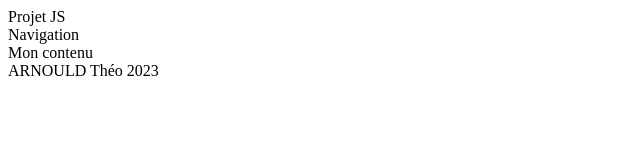
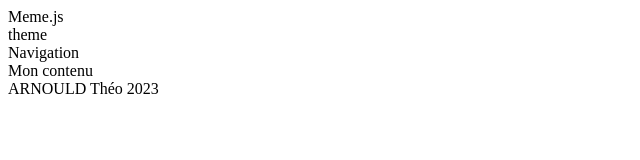
Before and after one commit to Diaksey/Orsys, a website: page index.html in a window 1280 px wide. Shown: the whole page, without its empty margins (0-640 px from the left). Drawn offline with Linux system fonts and the light colour scheme.

Commit message:
Premiers div et span

```diff
--- a/index.html
+++ b/index.html
@@ -8,7 +8,11 @@
     <!-- Commentaire -->
   </head>
   <body>
-    <header>Projet JS</header>
+    <header>
+        <div id="header-name">
+            Meme<span id="dot">.</span><span id="js">js</span></div>
+        <div id="theme">theme</div>
+    </header>
     <nav>Navigation</nav>
     <article>Mon contenu</article>
     <footer>ARNOULD Th&eacute;o 2023</footer>
```
